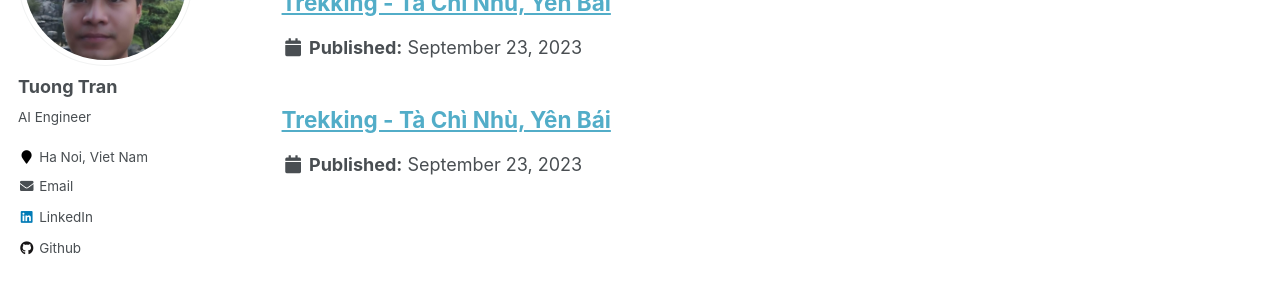
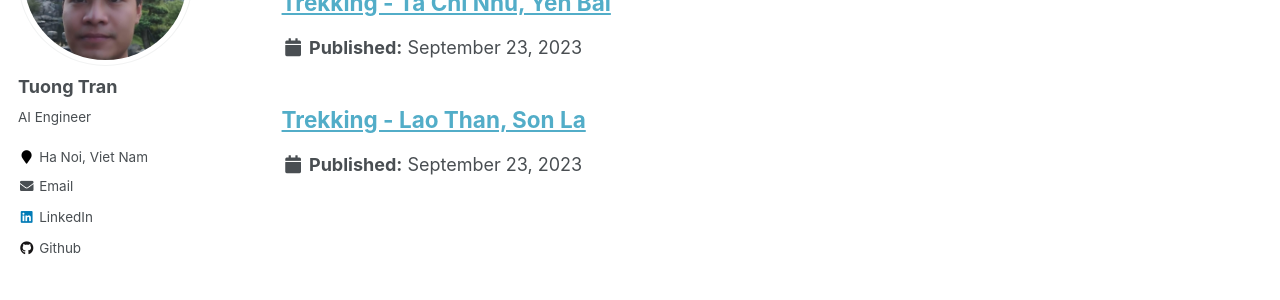
Before and after one commit to tuongtranngoc/tuongtranngoc.github.io, a Jekyll site: the page built from _pages/talks.html, in a window 1280 px wide. Shown: the part 225-525 px from the top of the page. Built offline with Jekyll 4.4.1, drawn with Linux system fonts in a browser that asks for light colours.

Commit message:
update: blogs

```diff
--- a/_mylife/2023-11-11-trekking-lao-than.md
+++ b/_mylife/2023-11-11-trekking-lao-than.md
@@ -1,5 +1,5 @@
 ---
-title: 'Trekking - Tà Chì Nhù, Yên Bái'
+title: 'Trekking - Lao Than, Son La'
 date: 2023-09-23
 permalink: /mylife/2023-09-23-trekking-ta-chi-nhu/
 tags:
```
Also changed, not shown: _mylife/2023-09-23-trekking-ta-chi-nhu.md (+0 -1 lines).
